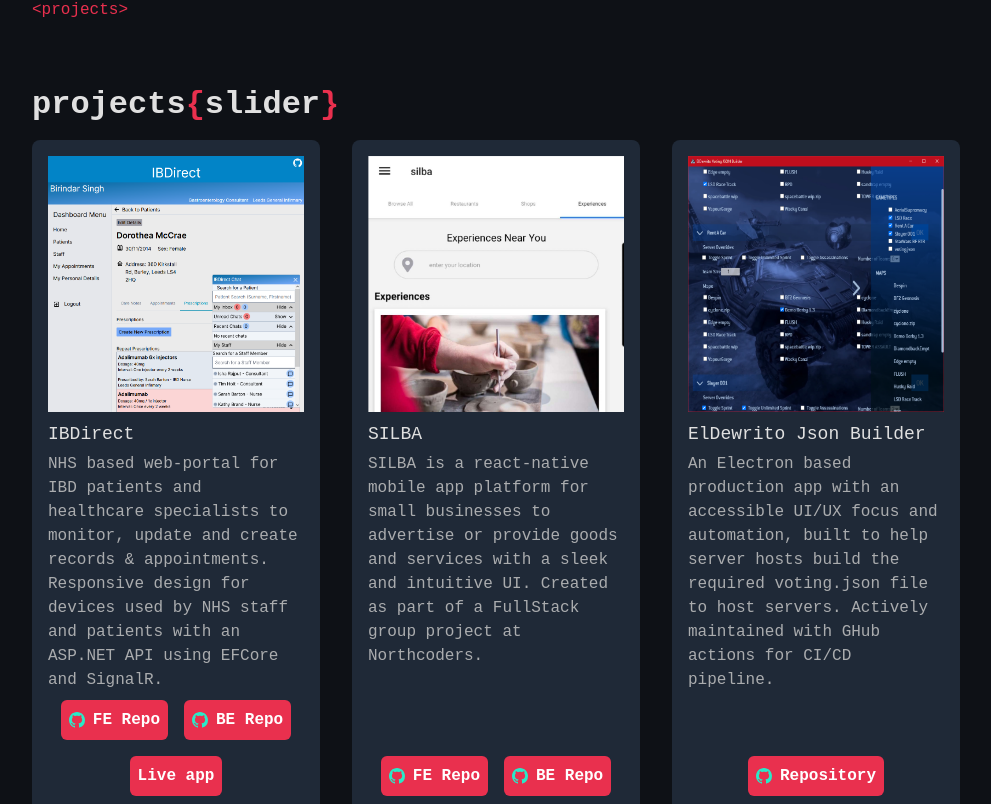
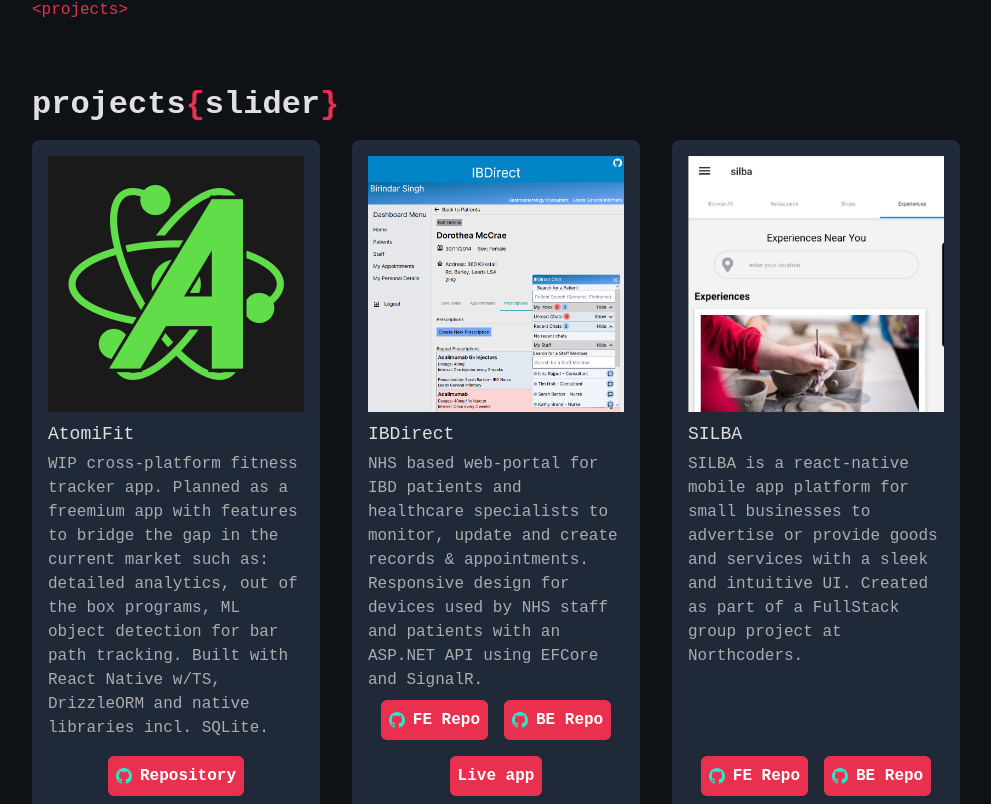
Before and after one commit to The-Nightman/Portfolio, a React (Vite) app: page / in a window 1280 px wide. Shown: the part 1835-2639 px from the top of the page, without its empty margins (128-1119 px from the left). Built offline with nearby package versions, Linux system fonts and the light colour scheme; the HTML template or start-up script is replaced by a standard one.

Commit message:
add AtomiFit to projects data

```diff
--- a/src/data/projects.js
+++ b/src/data/projects.js
@@ -4,8 +4,17 @@ import NCNewsFE from "../assets/NCNewsFE.png"
 import NCNewsBE from "../assets/NCNewsBE.png"
 import edJsonBuilder from "../assets/edjsonbuilder.png"
 import IBDirect from "../assets/IBDirect.png"
+import AtomiFit from "../assets/atomifit.png"
 
 const projects = [
+  {
+    image: AtomiFit,
+    name: "AtomiFit",
+    body: "WIP cross-platform fitness tracker app. Planned as a freemium app with features to bridge the gap in the current market such as: detailed analytics, out of the box programs, ML object detection for bar path tracking. Built with React Native w/TS, DrizzleORM and native libraries incl. SQLite.",
+    repo: "https://github.com/The-Nightman/AtomiFit",
+    live: null,
+    fullstack: false
+  },
   {
     image: IBDirect,
     name: "IBDirect",
```
Also changed, not shown: src/assets/atomifit.png (added).
